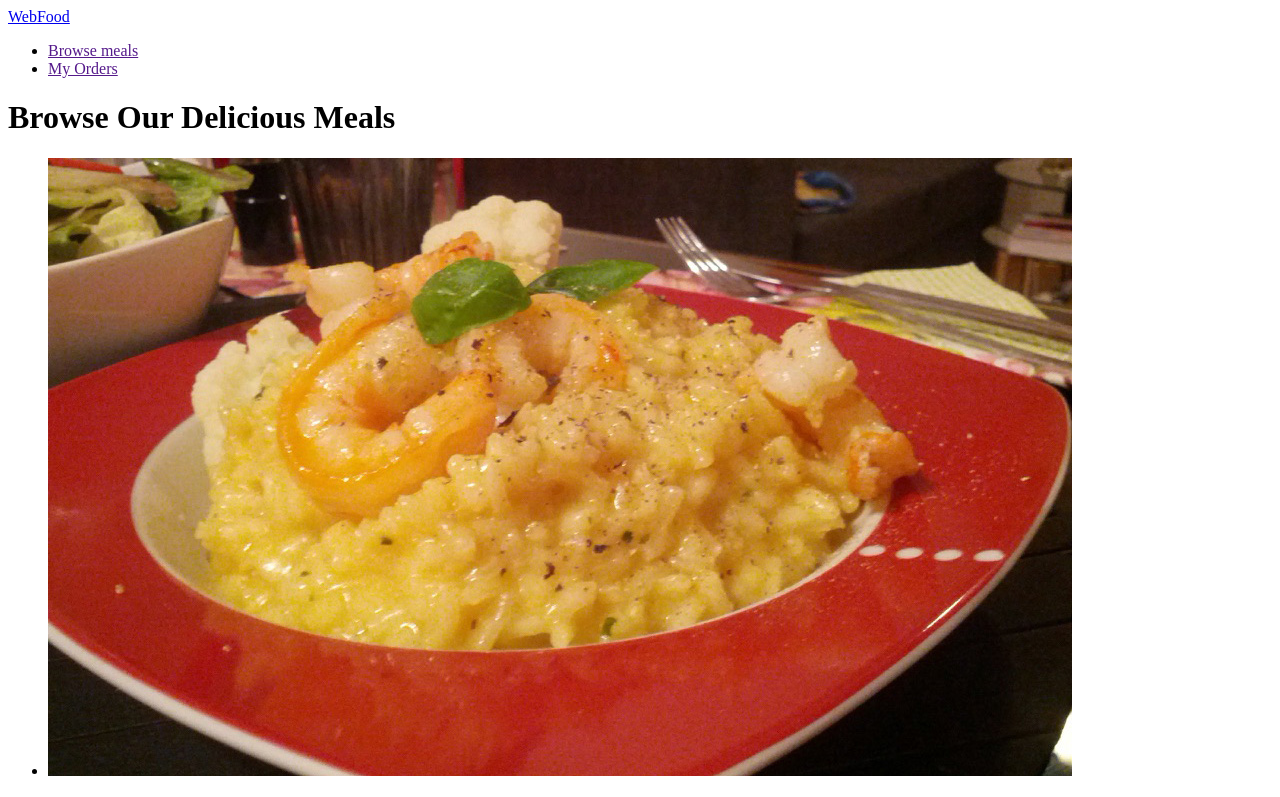
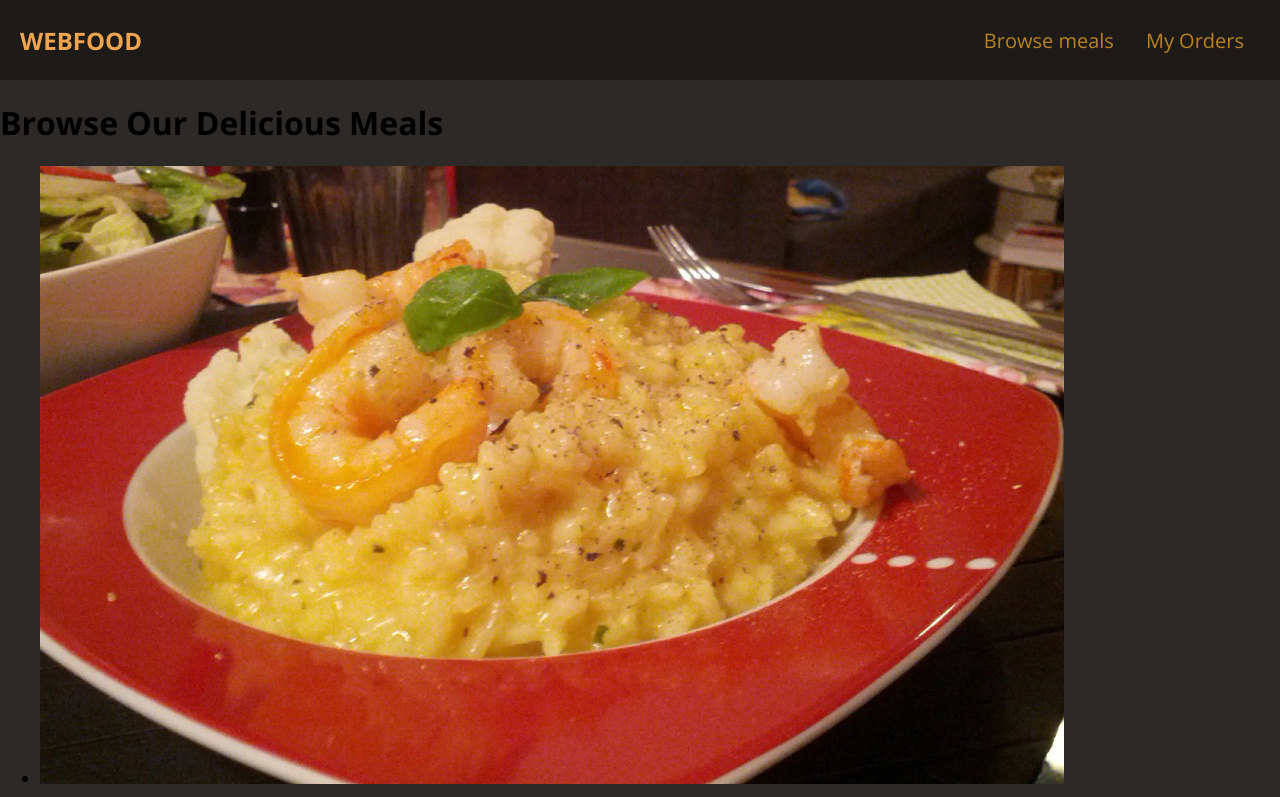
Before and after one commit to gsijakovic/webfoods-exercise, a plain HTML site: page index.html in a window 1280 px wide. Shown: the top 797 px of the page. Drawn offline with nearby package versions, Linux system fonts and the light colour scheme.

Commit message:
Finished styling header-setup font and hover affect

```diff
--- a/index.html
+++ b/index.html
@@ -4,8 +4,13 @@
     <meta charset="UTF-8" />
     <meta http-equiv="X-UA-Compatible" content="IE=edge">
     <meta name="viewport" content="width=device-width, initial-scale=1.0">
+    <title>WebFood</title>
+    <link rel="preconnect" href="https://fonts.gstatic.com" />
+    <link
+    href="https://fonts.googleapis.com/css2?family=Open+Sans:wght@400;700&display=swap"
+    rel="stylesheet"
+    />
     <link rel="stylesheet" href="styles.css" />
-    <title>WebFood</title>
   </head>
   <body>
     <header id="main-header">
--- a/styles.css
+++ b/styles.css
@@ -0,0 +1,45 @@
+body {
+  font-family: 'Open Sans', sans-serif;
+  margin: 0;
+  background-color: rgb(44, 41, 38);
+}
+
+a {
+  text-decoration: none;
+}
+
+#main-header {
+  height: 80px;
+  display: flex;
+  justify-content: space-between;
+  align-items: center;
+  background-color: rgb(29, 26, 24);
+  padding: 0 20px;
+}
+
+#logo {
+    font-size: 24px;
+    font-weight: bold;
+    color: rgb(238, 164, 80);
+    text-transform: uppercase;
+}
+
+#main-header ul {
+list-style: none;
+display: flex;
+margin: 0;
+padding: 0;
+}
+
+#main-header li {
+    margin: 0 16px;
+}
+
+#main-header nav a {
+color: rgb(185, 131, 31);
+font-size: 20px;
+}
+
+#main-header nav a:hover {
+    color: rgb(228, 163, 44);
+}
```
